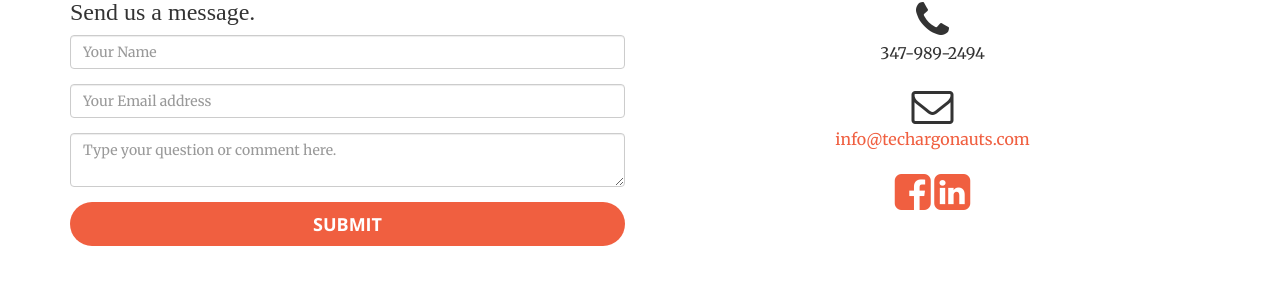
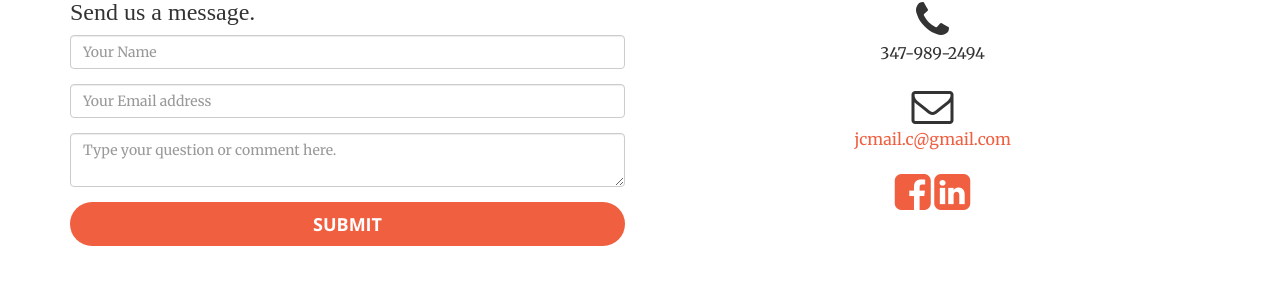
Before and after one commit to jonnyc/techargonauts, a Jekyll site: the page built from index.html, in a window 1280 px wide and 900 px high, scrolled down 2925 px. Shown: the part 554-839 px from the top of the window. Built offline with Jekyll 4.4.1, drawn with Linux system fonts in a browser that asks for light colours; nearby versions of some CDN libraries; some web fonts are replaced.

Commit message:
Change email address

```diff
--- a/_layouts/default.html
+++ b/_layouts/default.html
@@ -186,7 +186,7 @@
           </div>
           <div class="col-xs-12 text-center">
             <i class="fa fa-envelope-o fa-3x sr-contact"></i>
-            <p><a href="mailto:info@techargonauts.com">info@techargonauts.com</a></p>
+            <p><a href="mailto:jcmail.c@gmail.com">jcmail.c@gmail.com</a></p>
           </div>
           <div class="col-xs-12 text-center">
             <a target="_blank" href="https://www.facebook.com/techargonauts/"><i class="fa fa-facebook-square fa-3x sr-contact"></i></a>
```
